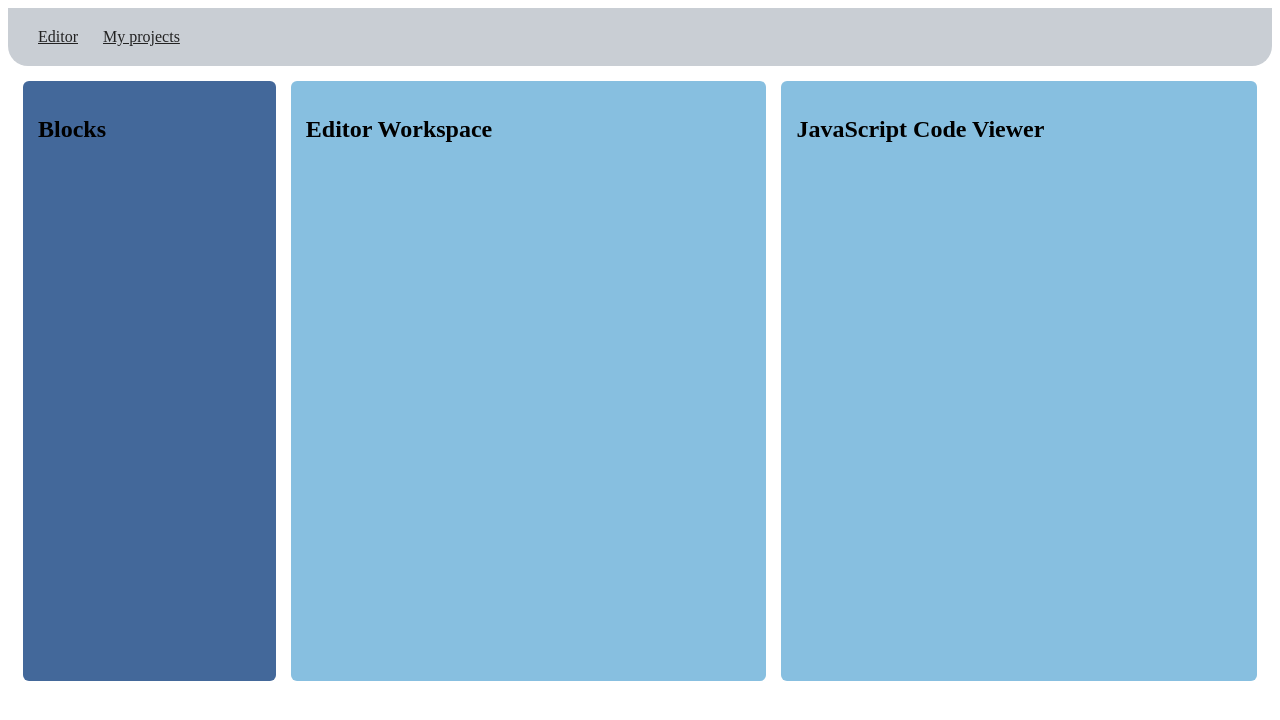
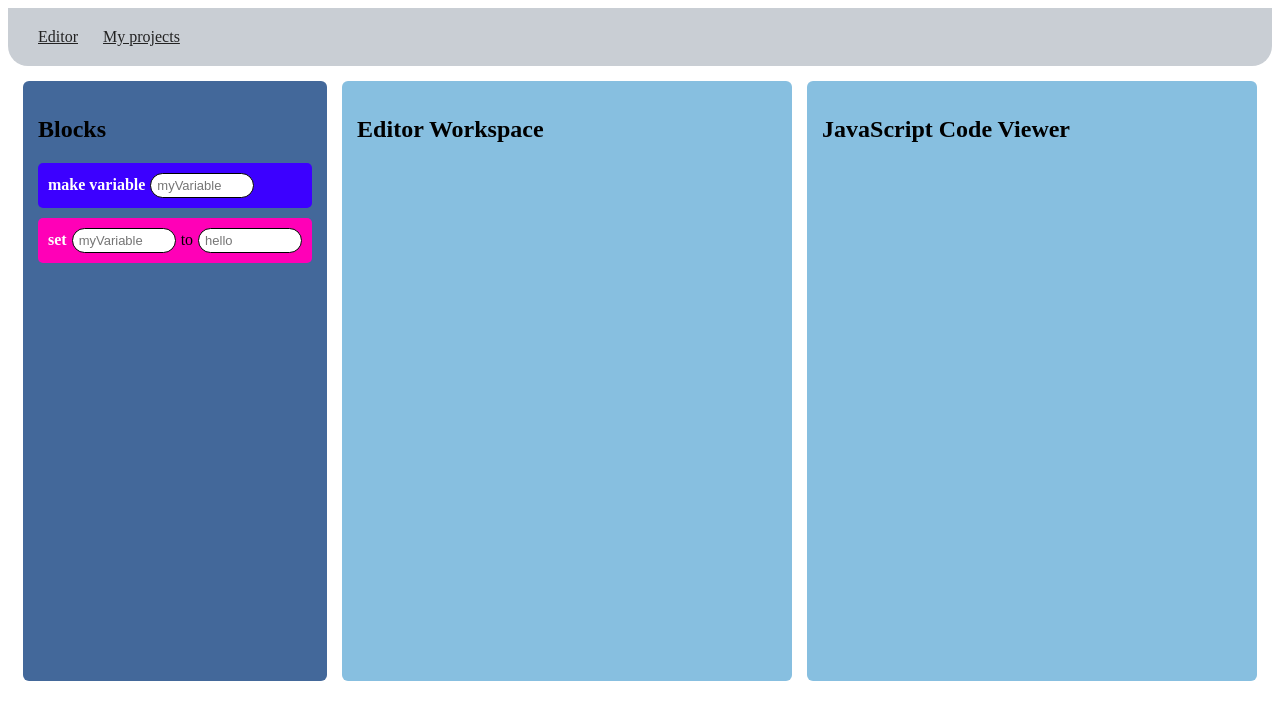
Before and after one commit to jessicatran807/JS-Scripting, a website: page app/public/index.html in a window 1280 px wide. Drawn offline with Linux system fonts and the light colour scheme.

Commit message:
static code blocks for makevar and set var

```diff
--- a/app/public/blocks.js
+++ b/app/public/blocks.js
@@ -1,4 +1,59 @@
 /*
-Defintions for static code blocks.
+Defintions for code blocks.
 Will handle block creation logic here and how the blocks represent data
 */
+
+let blockDefs = {
+    make_var: {
+      type: "make_var",
+      label: "make variable",
+      inputs: [
+        { name: "name", placeholder: "myVariable" }
+      ]
+    },
+    set_var: {
+      type: "set_var",
+      label: "set",
+      inputs: [
+        { name: "name", placeholder: "myVariable" },
+        { name: "value", placeholder: "hello" }
+      ]
+    }
+};
+
+function renderBlockDefinitions() {
+    let blockListContainer = document.getElementById("block-list");
+
+    for (let key in blockDefs) {
+        let def = blockDefs[key];
+
+        let blockDiv = document.createElement("div");
+        blockDiv.id = def.type;
+
+        let labelSpan = document.createElement("span");
+        labelSpan.id = "block-label";
+        labelSpan.textContent = def.label;
+        blockDiv.append(labelSpan);
+
+        let index = 0;
+        for (let input of def.inputs) {
+            if (def.type === "set_var" && index === 1) {
+                let toSpan = document.createElement("span");
+                toSpan.textContent = " to ";
+                blockDiv.append(toSpan);
+            }
+
+            let inputElem = document.createElement("input");
+            inputElem.type = "text";
+            inputElem.name = input.name;
+            inputElem.placeholder = input.placeholder;
+            blockDiv.append(inputElem);
+
+            index = index + 1;
+        }
+
+        blockListContainer.append(blockDiv);
+    }
+}
+
+renderBlockDefinitions();
--- a/app/public/index.html
+++ b/app/public/index.html
@@ -16,9 +16,7 @@
 	<div id="editor-layout">
 		<div id="menu">
 			<h2>Blocks</h2>
-			<div id="block-list">
-				<!-- we will add a + and - option for different block types -->
-			</div>
+			<div id="block-list"></div>
 		</div>
 
 		<div id="block-panel">
@@ -33,6 +31,6 @@
 			<!-- we will put the outputted code based on the blocks here -->
 		</div>
 	</div>
-
+<script src="blocks.js"></script>
 </body>
 </html>
--- a/app/public/style.css
+++ b/app/public/style.css
@@ -43,3 +43,29 @@
     border-radius: 6px;
     padding: 15px;
 }
+
+#block-list div {
+    border-radius: 5px;
+    padding: 10px;
+    margin-bottom: 10px;
+    display: flex;
+    align-items: center;
+    gap: 5px;
+}
+
+#block-label {
+    color: #ffffff;
+    font-weight: bold;
+    font-size: 1rem;
+}
+
+#block-list input {
+    padding: 4px 6px;
+    font-size: 13px;
+    width: 90px;
+    border: 1px solid #000000;
+    border-radius: 40px;
+}
+
+#make_var { background-color: #3c00ff; }
+#set_var { background-color: #ff00b7; }
--- a/env.json
+++ b/env.json
@@ -1,7 +1,3 @@
 {
-	"user": "postgres",
-	"host": "localhost",
-	"database": "bamazon",
-	"password": "PoloRidge1",
-	"port": 5432
+	"_comment": "Supabase info can go here"
 }
```
Also changed, not shown: 1 other file.
